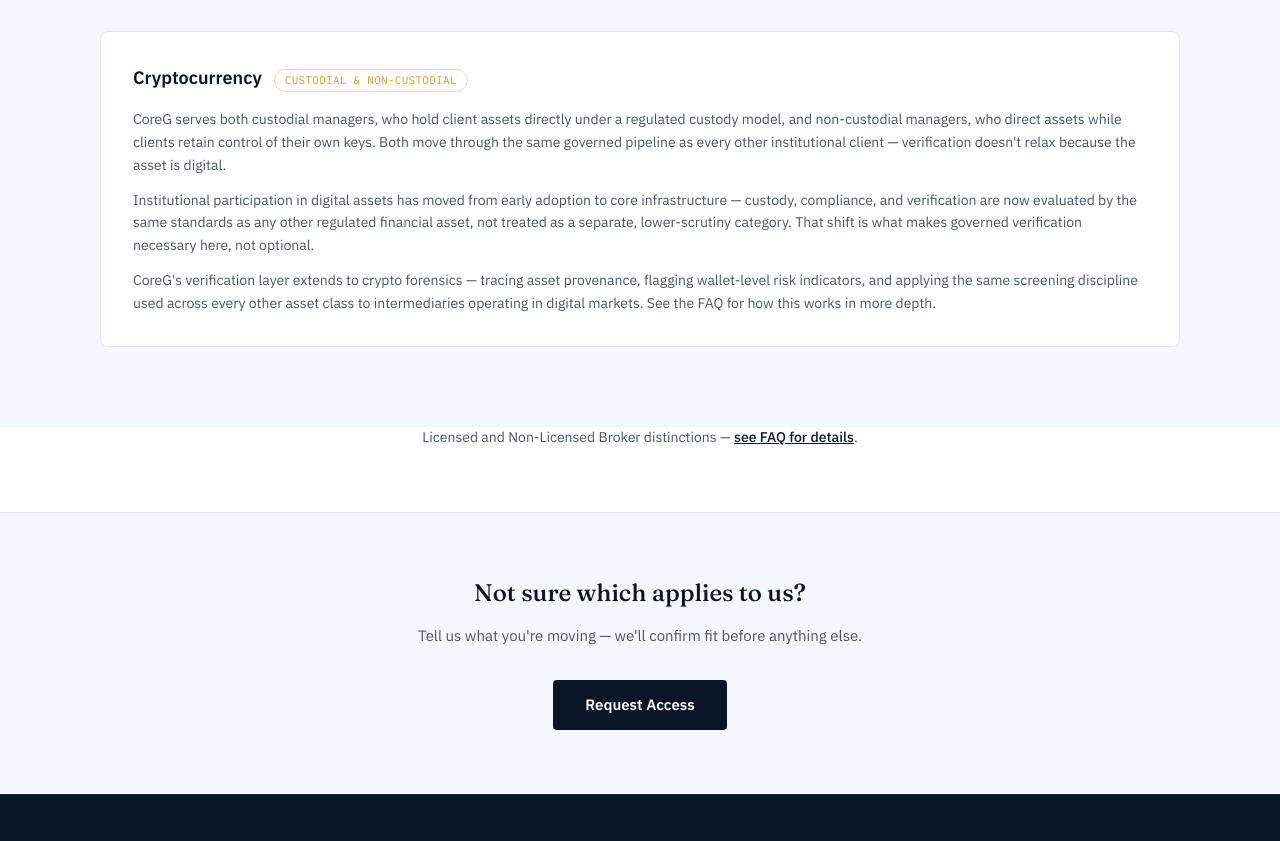
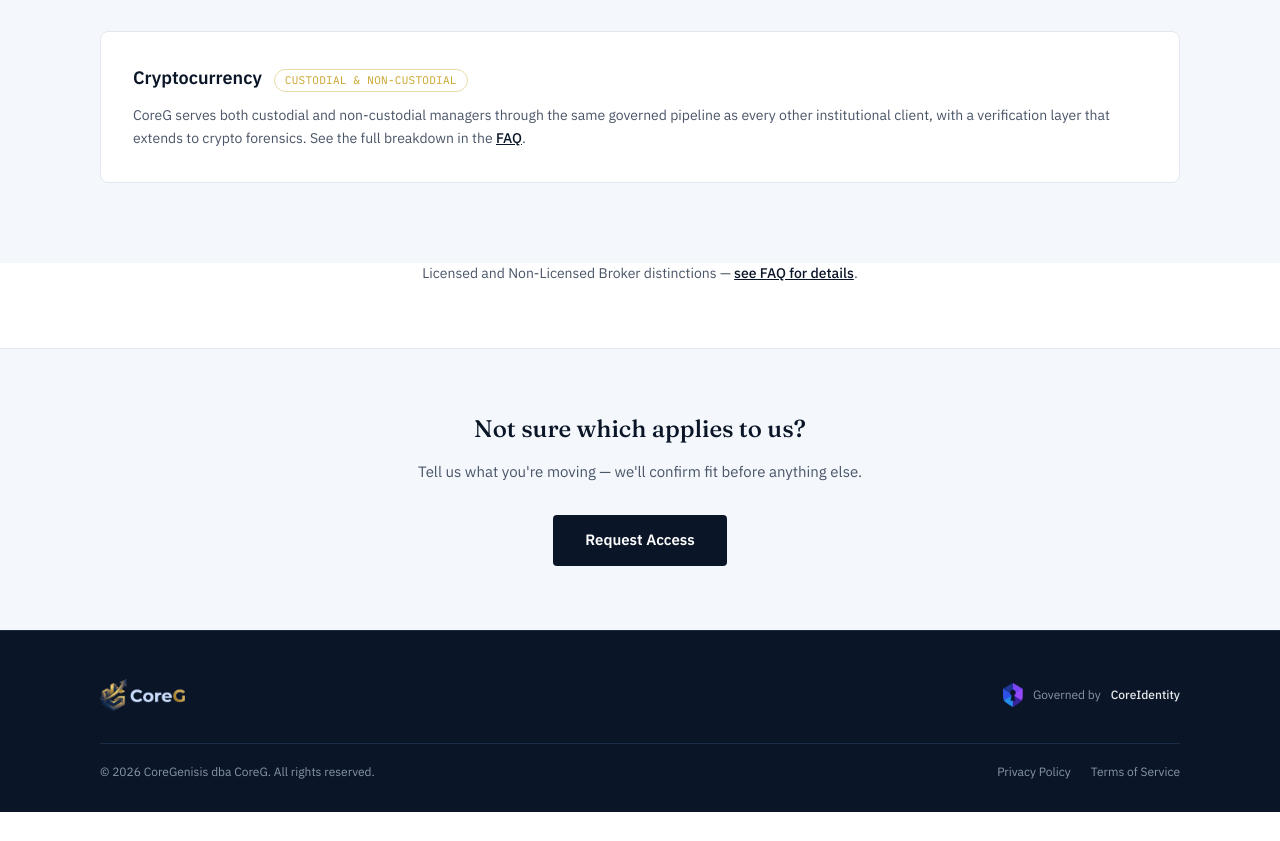
Before and after one commit to CoreGAdmin/coregenisis-site, a React (Vite) app: page /who-we-serve in a window 1280 px wide. Shown: the part 1260-2101 px from the top of the page. After the commit the page ends 2072 px from the top, so only its background shows below. Built offline with nearby package versions, Linux system fonts and the light colour scheme.

Commit message:
fix: shorten crypto card to a real summary, distinct from FAQ depth

```diff
--- a/src/pages/WhoWeServe.jsx
+++ b/src/pages/WhoWeServe.jsx
@@ -53,35 +53,22 @@
             ))}
           </div>
 
-          {/* Cryptocurrency — standalone WIDE card, per direct confirmation.
-              Card is the summary; the FAQ page has the deeper explanation
-              (both kept intentionally, not duplicated verbatim). */}
+          {/* Cryptocurrency — standalone card, now a REAL summary: one
+              short paragraph naming custodial, non-custodial, and
+              forensics, linking to the FAQ for the actual depth rather
+              than restating it. */}
           <div className="bg-white border border-[#E2E8F0] rounded-lg p-8">
-            <div className="flex flex-wrap items-baseline gap-3 mb-4">
+            <div className="flex flex-wrap items-baseline gap-3 mb-3">
               <h3 className="text-lg font-semibold text-navy">Cryptocurrency</h3>
               <span className="font-mono text-[11px] text-gold uppercase tracking-wide border border-gold/40 rounded-full px-2.5 py-0.5">
                 Custodial &amp; Non-Custodial
               </span>
             </div>
-            <p className="text-[14px] text-slate leading-relaxed mb-3">
-              CoreG serves both custodial managers, who hold client assets directly under a
-              regulated custody model, and non-custodial managers, who direct assets while
-              clients retain control of their own keys. Both move through the same governed
-              pipeline as every other institutional client — verification doesn't relax
-              because the asset is digital.
-            </p>
-            <p className="text-[14px] text-slate leading-relaxed mb-3">
-              Institutional participation in digital assets has moved from early adoption to
-              core infrastructure — custody, compliance, and verification are now evaluated
-              by the same standards as any other regulated financial asset, not treated as a
-              separate, lower-scrutiny category. That shift is what makes governed
-              verification necessary here, not optional.
-            </p>
             <p className="text-[14px] text-slate leading-relaxed">
-              CoreG's verification layer extends to crypto forensics — tracing asset
-              provenance, flagging wallet-level risk indicators, and applying the same
-              screening discipline used across every other asset class to intermediaries
-              operating in digital markets. See the FAQ for how this works in more depth.
+              CoreG serves both custodial and non-custodial managers through the same governed
+              pipeline as every other institutional client, with a verification layer that
+              extends to crypto forensics. See the full breakdown in the{" "}
+              <Link to="/faq" className="text-navy underline font-medium">FAQ</Link>.
             </p>
           </div>
         </div>
```
